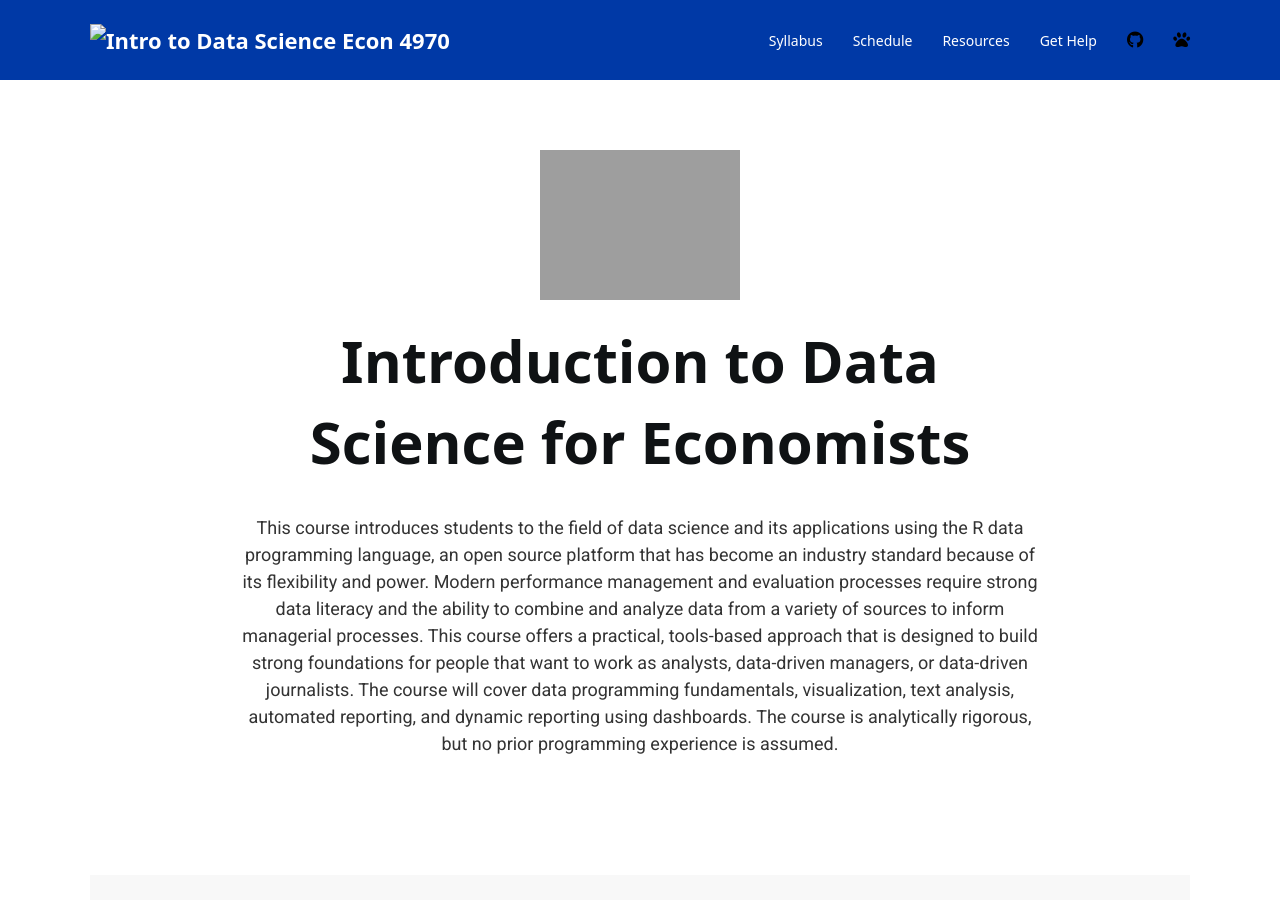
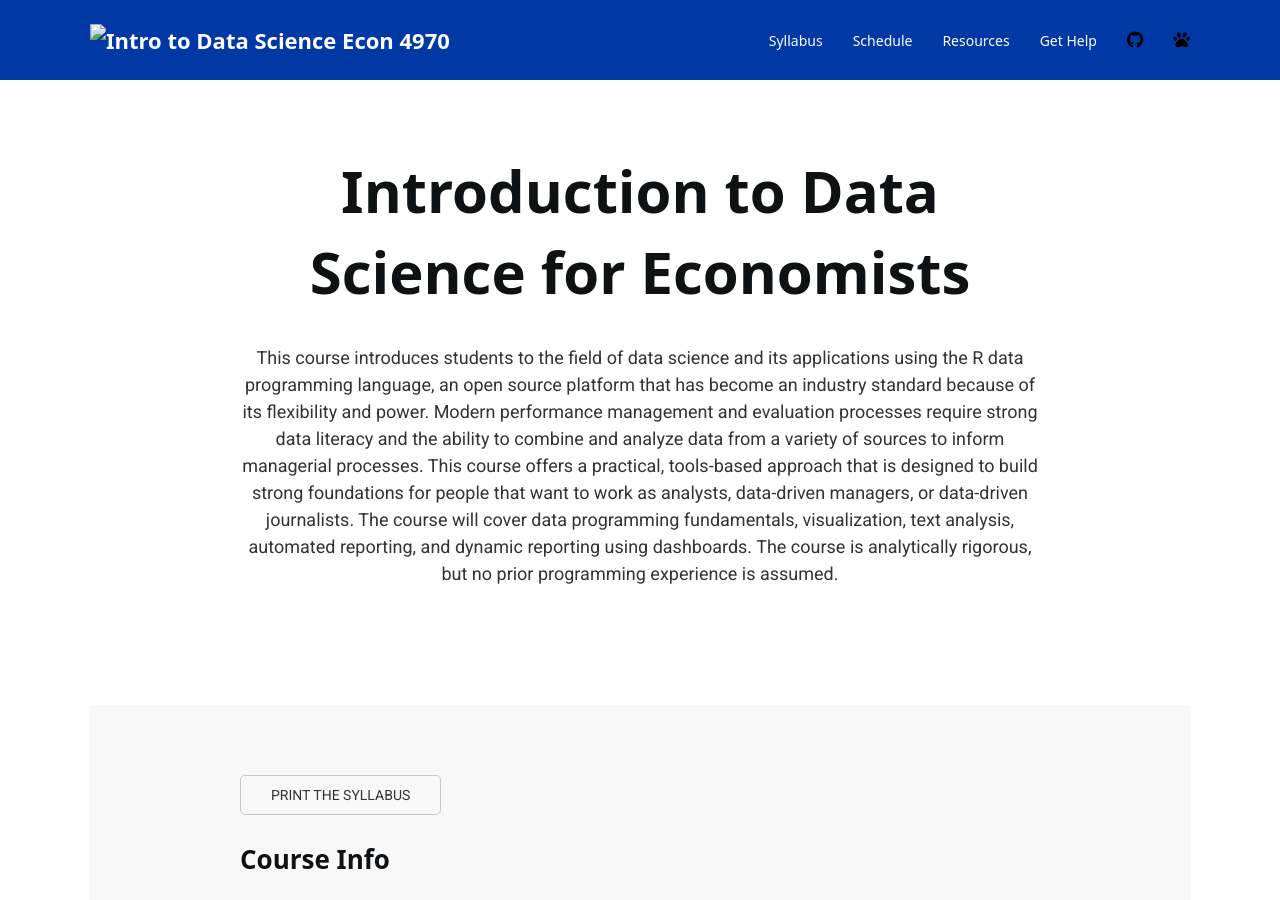
Before and after one commit to lalmada1/Intro-to-Data-Science-Econ-4970, a Jekyll site: the page built from index.md, in a window 1280 px wide and 900 px high. Built offline with Jekyll 4.4.1, drawn with Linux system fonts in a browser that asks for light colours; nearby versions of some CDN libraries; a style sheet for code colours, icons or effects is not loaded.

Commit message:
Update index.md

```diff
--- a/index.md
+++ b/index.md
@@ -4,7 +4,6 @@ title: Syllabus
 
 index:
     title: Introduction to Data Science for Economists
-    image: r-logo.png
     subtitle: This course introduces students to the field of data science and its applications using the R data programming language, an open source platform that has become an industry standard because of its flexibility and power. Modern performance management and evaluation processes require strong data literacy and the ability to combine and analyze data from a variety of sources to inform managerial processes. This course offers a practical, tools-based approach that is designed to build strong foundations for people that want to work as analysts, data-driven managers, or data-driven journalists. The course will cover data programming fundamentals, visualization, text analysis, automated reporting, and dynamic reporting using dashboards. The course is analytically rigorous, but no prior programming experience is assumed.
 
 info:
```
